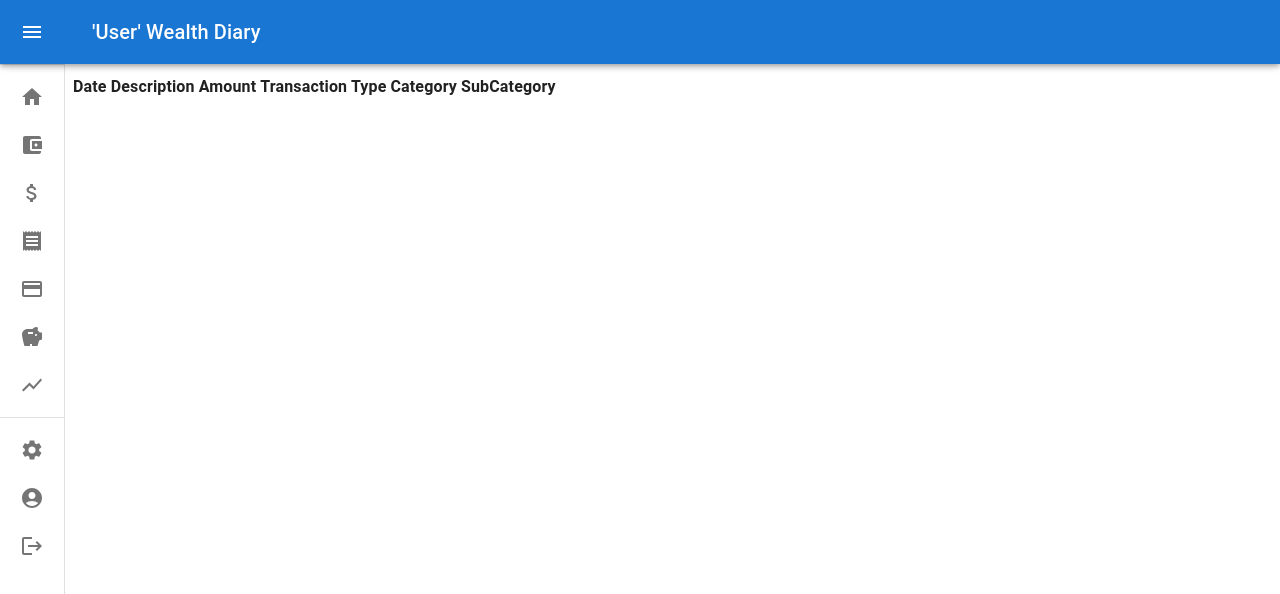
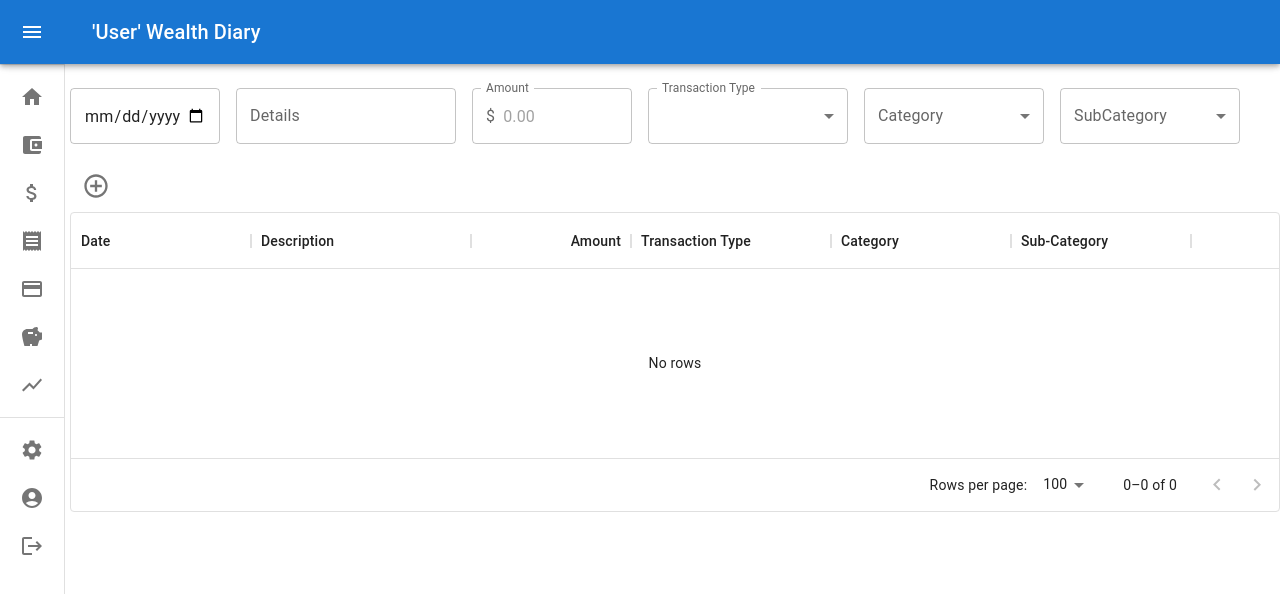
Before and after one commit to LadyBluenotes/affluence, a React (Create React App) app in the folder client/: page /transactions in a window 1280 px wide. Shown: the top 594 px of the page. Built offline with nearby package versions, Linux system fonts and the light colour scheme; the HTML template or start-up script is replaced by a standard one.

Commit message:
input form functions started

```diff
--- a/client/src/components/Input/transactionInput.js
+++ b/client/src/components/Input/transactionInput.js
@@ -1,62 +1,115 @@
-import react from 'react';
-import { IconButton, TextField, Select, InputLabel, OutlinedInput, InputAdornment, FormControl, MenuItem, FormHelperText } from '@mui/material';
+import { useState } from 'react';
+import { Grid, IconButton, TextField, Select, InputLabel, OutlinedInput, InputAdornment, FormControl, MenuItem } from '@mui/material';
 import AddCircleOutlineIcon from '@mui/icons-material/AddCircleOutline';
+import { NumericFormat } from 'react-number-format';
+
+const defaultInput = {
+    date: 'null',
+    details: '',
+    amount: 0,
+    transactionType: 'null',
+    category: 'null',
+    subCategory: 'null'
+}
 
 export default function TransactionInput(){
 
+    const [ transactionDetails, setTransactionDetails ] = useState(defaultInput)
+
+    const handleInputChange = (e) => {
+        const target = e.target
+        const value = target.value
+        const name = target.name
+
+        const { date, details, amount, transactionType, category, subCategory } = target
+        setTransactionDetails({
+            ...transactionDetails,
+            [name]: value
+        })
+    }
+
+    const handleSubmit = (e) => {
+        e.preventDefault()
+
+        console.log( transactionDetails )
+        setTransactionDetails(defaultInput)
+    }
 
     return(
-        <>
+        <form onSubmit={handleSubmit}>
+            <Grid
+                container
+                item spacing={2}>
+                    <Grid item>
                     <TextField
-                id="transactionDate"
-                label="Transaction Date"
+                        name="date"
                         type="date"
-                defaultValue="2022-01-21"
+                        defaultValue="2022-01-01"
+                        onInput={e => handleInputChange(e)}
+                        value={transactionDetails.date}
                         sx={{
-                    width: 160,
-                    margin: '10px' }}
-            />
+                            width: 150}}/>
+                    </Grid>
+                    <Grid item>
                         <TextField
                             id="outlined-basic"
+                            name="details"
                             label="Details"
+                            onChange={e => handleInputChange(e)}
+                            value={transactionDetails.details}
                             sx={{
-                    width: 220,
-                    margin: '10px' }}
+                                width: 220}}
                             />
+                    </Grid>
+                    <Grid item>
                         <FormControl
+                            onChange={e => handleInputChange(e)}
+                            name="amount"
+                            type="number"
+                            decimalScale={2}
+                            value={transactionDetails.amount}
                             sx={{
-                    width: 160,
-                    margin: '10px' }}
+                                width: 160}}
                             >
                             <InputLabel htmlFor="outlined-adornment-amount">Amount</InputLabel>
                             <OutlinedInput
                                 id="transactionAmount"
+                                type="number"
+                                placeholder="0.00"
+                                decimalScale={2}
                                 label="Amount"
                                 startAdornment={<InputAdornment position="start">$</InputAdornment>}
                             />
                         </FormControl>
+                    </Grid>
+                    <Grid item>
                         <FormControl
                             sx={{
-                    width: 200,
-                    margin: '10px' }}
-            >
+                                width: 200}}>
                         <InputLabel>Transaction Type</InputLabel>
                         <Select
                             id="transactionType"
                             label="Transaction Type"
+                            name="transactionType"
+                            onChange={e => handleInputChange(e)}
+                            value={transactionDetails.transactionType}
                             >
                                 {/* must add values to those below */}
-                    <MenuItem>Income</MenuItem>
-                    <MenuItem>Taxes</MenuItem>
-                    <MenuItem>Debt</MenuItem>
-                    <MenuItem>Savings</MenuItem>
-                    <MenuItem>Investment</MenuItem>
+                                <MenuItem value={'income'}>Income</MenuItem>
+                                <MenuItem value={'taxes'}>Taxes</MenuItem>
+                                <MenuItem value={'debt'}>Debt</MenuItem>
+                                <MenuItem value={'saving'}>Savings</MenuItem>
+                                <MenuItem value={'investment'}>Investment</MenuItem>
                         </Select>
                         </FormControl>
+                    </Grid>
+                    <Grid item>
                         <FormControl
+                            name="category"
+                            onChange={e => handleInputChange(e)}
+                            value={transactionDetails.category}
                             sx={{
-                    width: 180,
-                    margin: '10px' }}
+                                width: 180}}
                         >
                             <InputLabel>Category</InputLabel>
                             <Select
@@ -66,11 +119,14 @@ export default function TransactionInput(){
                                 <MenuItem>Insert looped category items from DB</MenuItem>
                             </Select>
                         </FormControl>
+                    </Grid>
+                    <Grid item>
                         <FormControl
+                            name="subCategory"
+                            onChange={e => handleInputChange(e)}
+                            value={transactionDetails.subCategory}
                             sx={{
-                    width: 180,
-                    margin: '10px' }}
-            >
+                                width: 180}} >
                             <InputLabel>SubCategory</InputLabel>
                             <Select
                             id="subCategory"
@@ -79,14 +135,16 @@ export default function TransactionInput(){
                                 <MenuItem>Insert looped subcategory items from DB</MenuItem>
                             </Select>
                         </FormControl>
+                    </Grid>
+                    <Grid item>
                         <IconButton
                             aria-label="add"
                             size="large"
-                sx={{
-                    margin: '10px'
-                }}>
+                            type="submit">
                             <AddCircleOutlineIcon fontSize="inherit" />
                         </IconButton>
-        </>
+                    </Grid>
+            </Grid>
+        </form>
     )
 }
--- a/client/src/components/Table/transactionTable.js
+++ b/client/src/components/Table/transactionTable.js
@@ -3,29 +3,7 @@ import { DataGrid } from '@mui/x-data-grid';
 
 const rows = [
     // data pulled into here
-    {
-        id: 1,
-        date: 2022-02-02,
-        description: 'edit',
-        amount: '2000.00',
-        transactionType: 'Income',
-        category: 'Main',
-        subCategory: 'none'
-    }
 ];
-
-const currencyFormatter = new Intl.NumberFormat('en-US', {
-    style: 'currency',
-    currency: 'CAD',
-  });
-
-  const cadPrice = {
-    type: 'number',
-    width: 160,
-    valueFormatter: ({ value }) => currencyFormatter.format(value),
-    cellClassName: 'font-tabular-nums',
-  };
-
 
 export default function TransactionTable() {
   return (
@@ -48,8 +26,17 @@ export default function TransactionTable() {
                 width: 220
             },
             {
-                field: 'subTotal',
-                ...cadPrice
+                field: 'Amount',
+                type: 'number',
+                width: 160,
+                valueFormatter: (params) => {
+                    if (params.value == null) {
+                      return '$0';
+                    }
+
+                    const valueFormatted = Number(params.value.toFixed(2));
+                    return `$ ${valueFormatted}`;
+                  }
         },
             {
                 field: 'transactionType',
--- a/client/src/components/userNav.js
+++ b/client/src/components/userNav.js
@@ -17,7 +17,6 @@ import IvestmentIcon from '@mui/icons-material/ShowChart';
 import SettingIcon from '@mui/icons-material/Settings';
 import ProfileIcon from '@mui/icons-material/AccountCircle';
 import LogoutIcon from '@mui/icons-material/Logout';
-import HorizontalBar from './Charts/horizontalBar';
 
 const drawerWidth = 240;
 
@@ -365,7 +364,7 @@ export default function UserNav() {
       </Drawer>
       <Box component="main" sx={{ flexGrow: 1, p: 3 }}>
         <DrawerHeader />
-
+        {}
       </Box>
     </Box>
   );
--- a/client/src/pages/transactions/Transactions.js
+++ b/client/src/pages/transactions/Transactions.js
@@ -1,6 +1,9 @@
 import React from 'react';
 import './Transactions.css';
 import UserNav from '../../components/userNav';
+import TransactionInput from '../../components/Input/transactionInput';
+import TransactionTable from '../../components/Table/transactionTable';
+
 
 export default function Transactions() {
 
@@ -8,36 +11,9 @@ export default function Transactions() {
     return(
         <>
             <UserNav />
-            <div class='content'>
-
-
-                <table>
-                    <thead>
-                        <tr>
-                            <th>
-                                <p>Date</p>
-                            </th>
-                            <th>
-                                <p>Description</p>
-                            </th>
-                            <th>
-                                <p>Amount</p>
-                            </th>
-                            <th>
-                                <p>Transaction Type</p>
-                            </th>
-                            <th>
-                                <p>Category</p>
-                            </th>
-                            <th>
-                                <p>SubCategory</p>
-                            </th>
-                        </tr>
-                    </thead>
-                    <tbody>
-                        {}
-                    </tbody>
-                </table>
+            <div className='content'>
+                <TransactionInput />
+                <TransactionTable />
             </ div>
         </>
     )
--- a/package.json
+++ b/package.json
@@ -1,6 +1,7 @@
 {
   "dependencies": {
     "@mui/x-date-pickers": "^5.0.5",
-    "morgan": "^1.10.0"
+    "morgan": "^1.10.0",
+    "react-number-format": "^5.0.1"
   }
 }
```
Also changed, not shown: 1 other file (tests, documents, lock files or other folders). Lines whose indentation alone changed are shown as unchanged.
